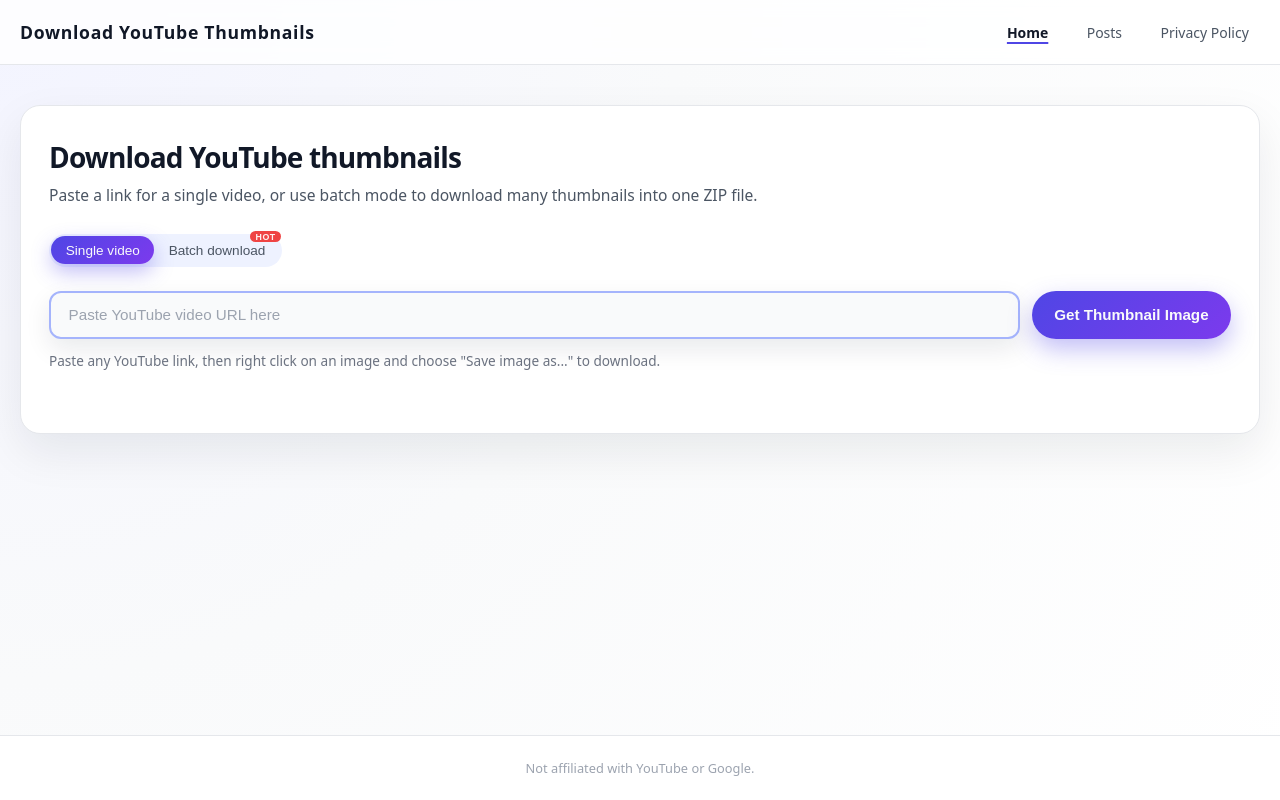
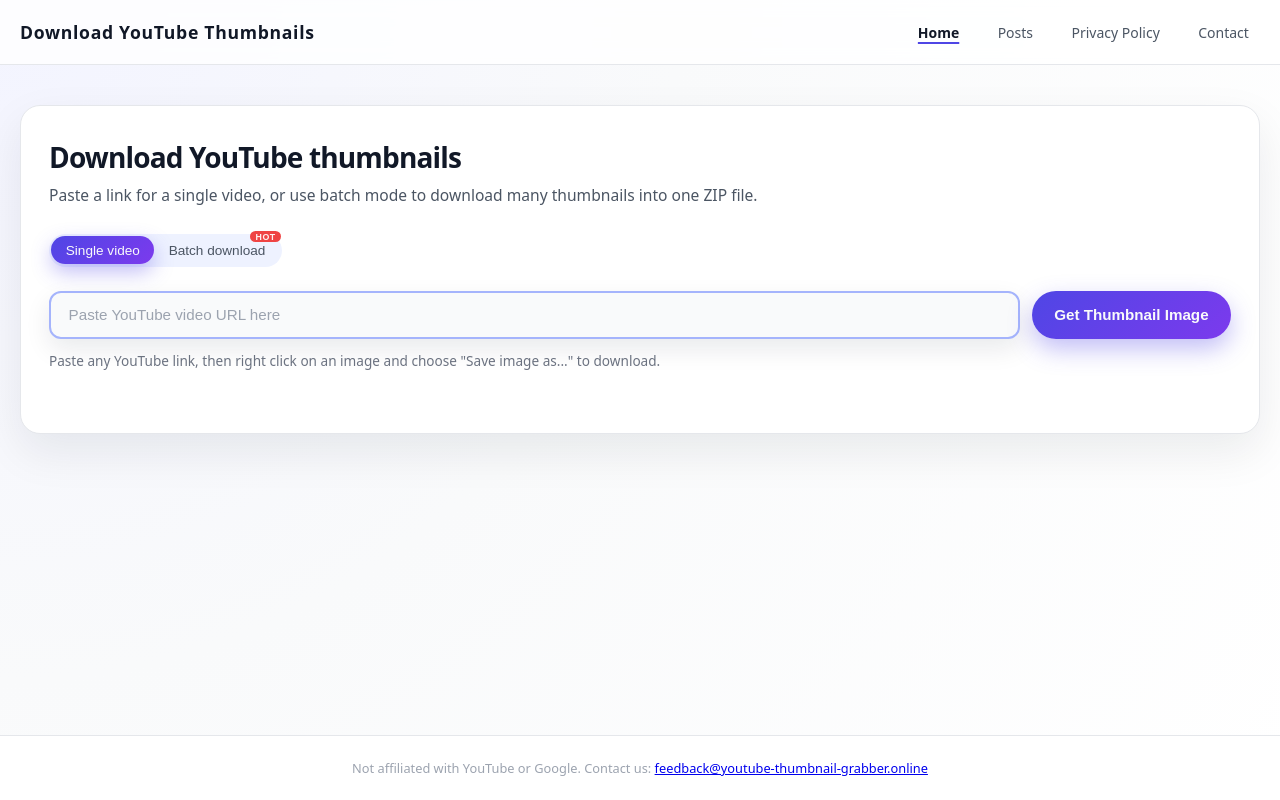
Before and after one commit to baba-6121/youtube-thumbnail-grabber2, a website: page index.html in a window 1280 px wide. Drawn offline with Linux system fonts and the light colour scheme.

Commit message:
Add contact link to navigation and footer
Introduced a 'Contact' link in the navigation bar and updated the footer to include a contact email address for user feedback.

```diff
--- a/index.html
+++ b/index.html
@@ -61,6 +61,7 @@
         <a href="index.html" class="nav-link is-current">Home</a>
         <a href="#" class="nav-link">Posts</a>
         <a href="privacy-policy.html" class="nav-link">Privacy Policy</a>
+        <a href="mailto:feedback@youtube-thumbnail-grabber.online" class="nav-link">Contact</a>
       </nav>
     </div>
   </header>
@@ -149,7 +150,7 @@
 
   <footer class="site-footer">
     <div class="container footer-inner">
-      <p class="footer-text">Not affiliated with YouTube or Google.</p>
+      <p class="footer-text">Not affiliated with YouTube or Google. Contact us: <a href="mailto:feedback@youtube-thumbnail-grabber.online">feedback@youtube-thumbnail-grabber.online</a></p>
     </div>
   </footer>
 
```
